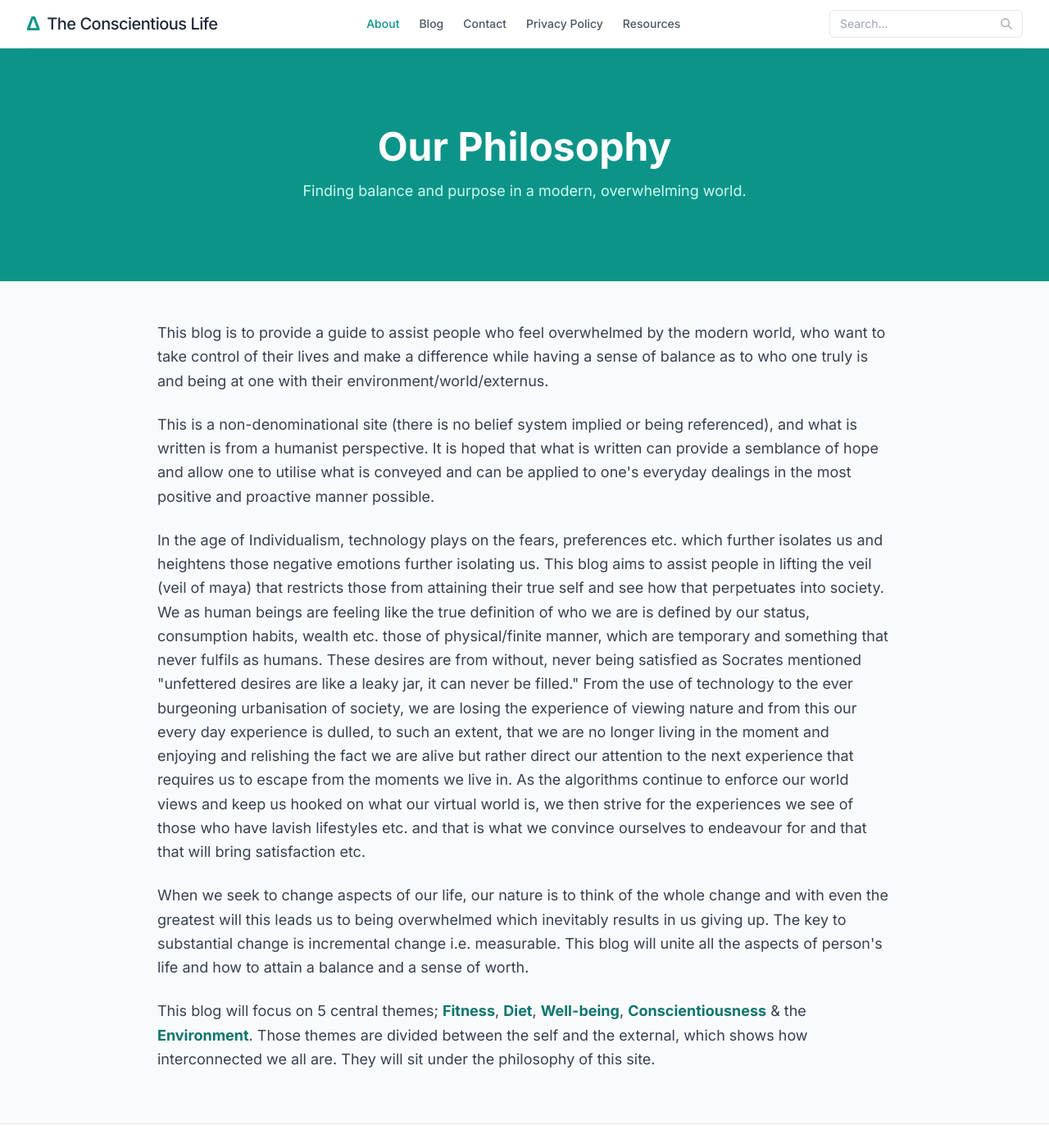
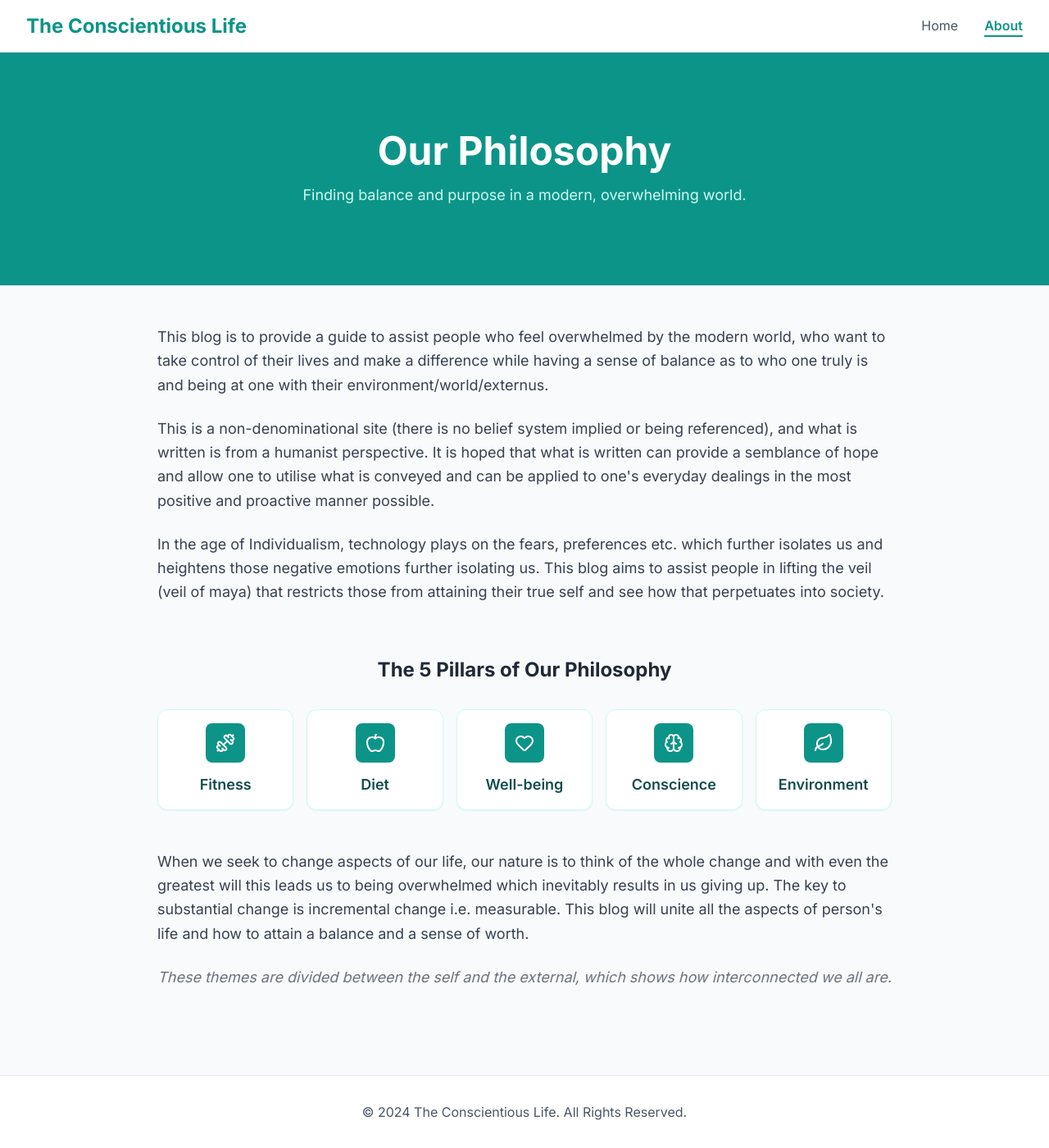
Before and after one commit to theconscientiouslife1-coder/TheCL, a Jekyll site: the page About.html, which Jekyll copies as it is, in a window 1280 px wide and 1400 px high. Shown: the whole window at 82% size. Built offline with Jekyll 4.4.1, drawn with Linux system fonts in a browser that asks for light colours; nearby versions of some CDN libraries.

Commit message:
Update About page: teal hero, pillar icons, and cleaned nav

```diff
--- a/About.html
+++ b/About.html
@@ -5,11 +5,11 @@
     <meta name="viewport" content="width=device-width, initial-scale=1.0">
     <title>About - The Conscientious Life</title>
     <script src="https://cdn.tailwindcss.com"></script>
+    <script src="https://unpkg.com/lucide@latest"></script>
     <link rel="preconnect" href="https://fonts.googleapis.com">
     <link rel="preconnect" href="https://fonts.gstatic.com" crossorigin>
     <link href="https://fonts.googleapis.com/css2?family=Inter:wght@400;500;600;700&display=swap" rel="stylesheet">
     <style>
-        /* Custom styles for the font and layout */
         body {
             font-family: 'Inter', sans-serif;
             display: flex;
@@ -20,7 +20,6 @@
             flex-grow: 1;
         }
 
-        /* Keyframe for the slide-up animation (RESTORED FIX) */
         @keyframes slide-up-and-fade {
             0% {
                 opacity: 0;
@@ -32,47 +31,34 @@
             }
         }
         .slide-up {
-            animation: slide-up-and-fade 0.7s ease-out forwards;
-        }
-        .opacity-0 {
-            opacity: 0;
+            animation: slide-up-and-fade 0.8s ease-out forwards;
         }
     </style>
 </head>
-<body class="bg-gray-50 text-gray-800">
+<body class="bg-gray-50 text-gray-900">
 
-    <header class="bg-white shadow-sm">
-        <div class="container mx-auto px-4 sm:px-6 lg:px-8">
-            <div class="flex justify-between items-center py-3 border-b border-gray-200">
-                <a href="index.html" class="flex items-center space-x-2 text-gray-800">
-                    <span class="text-xl md:text-2xl font-bold text-teal-600">Δ</span>
-                    <span class="text-lg md:text-xl font-medium tracking-tight">The Conscientious Life</span>
-                </a>
-                <nav class="hidden md:flex items-center space-x-6 text-sm font-medium text-gray-600">
-                    <a href="about.html" class="hover:text-teal-600 transition-colors text-teal-600">About</a>
-                    <a href="index.html" class="hover:text-teal-600 transition-colors">Blog</a>
-                    <a href="#" class="hover:text-teal-600 transition-colors">Contact</a>
-                    <a href="#" class="hover:text-teal-600 transition-colors">Privacy Policy</a>
-                    <a href="#" class="hover:text-teal-600 transition-colors">Resources</a>
-                </nav>
-                <div class="relative hidden md:block">
-                    <input type="text" placeholder="Search..." class="border rounded-md py-1.5 px-3 text-sm focus:outline-none focus:ring-2 focus:ring-teal-500 focus:border-transparent transition">
-                    <svg class="w-4 h-4 absolute right-3 top-1/2 -translate-y-1/2 text-gray-400" xmlns="http://www.w3.org/2000/svg" fill="none" viewBox="0 0 24 24" stroke="currentColor">
-                        <path stroke-linecap="round" stroke-linejoin="round" stroke-width="2" d="M21 21l-6-6m2-5a7 7 0 11-14 0 7 7 0 0114 0z" />
-                    </svg>
+    <header class="bg-white shadow-sm sticky top-0 z-50">
+        <nav class="container mx-auto px-4 sm:px-6 lg:px-8 py-4 flex justify-between items-center">
+            <div class="text-2xl font-bold text-teal-600">
+                <a href="index.html">The Conscientious Life</a>
             </div>
+
+            <div class="hidden md:flex space-x-8">
+                <a href="index.html" class="text-gray-600 hover:text-teal-600 transition-colors">Home</a>
+                <a href="About.html" class="text-teal-600 font-semibold border-b-2 border-teal-600">About</a>
+            </div>
+
             <div class="md:hidden">
-                    <button id="mobile-menu-button" class="text-gray-600 hover:text-gray-800">
-                        <svg class="w-6 h-6" fill="none" stroke="currentColor" viewBox="0 0 24 24" xmlns="http://www.w3.org/2000/svg"><path stroke-linecap="round" stroke-linejoin="round" stroke-width="2" d="M4 6h16M4 12h16m-7 6h7"></path></svg>
+                <button id="mobile-menu-button" class="text-gray-600 hover:text-teal-600 focus:outline-none">
+                    <i data-lucide="menu" class="w-6 h-6"></i>
                 </button>
             </div>
-            </div>
-            <div id="mobile-menu" class="hidden md:hidden py-2">
-                <a href="about.html" class="block px-4 py-2 text-sm text-gray-600 hover:bg-gray-100">About</a>
-                <a href="index.html" class="block px-4 py-2 text-sm text-gray-600 hover:bg-gray-100">Blog</a>
-                <a href="#" class="block px-4 py-2 text-sm text-gray-600 hover:bg-gray-100">Contact</a>
-                <a href="#" class="block px-4 py-2 text-sm text-gray-600 hover:bg-gray-100">Privacy Policy</a>
-                <a href="#" class="block px-4 py-2 text-sm text-gray-600 hover:bg-gray-100">Resources</a>
+        </nav>
+
+        <div id="mobile-menu" class="hidden md:hidden bg-white border-t">
+            <div class="px-4 py-2 space-y-1">
+                <a href="index.html" class="block py-2 text-gray-600 hover:text-teal-600">Home</a>
+                <a href="About.html" class="block py-2 text-teal-600 font-semibold">About</a>
             </div>
         </div>
     </header>
@@ -91,9 +77,46 @@
             <div class="max-w-4xl mx-auto space-y-6 text-lg text-gray-700 leading-relaxed animate-on-scroll opacity-0">
                 <p>This blog is to provide a guide to assist people who feel overwhelmed by the modern world, who want to take control of their lives and make a difference while having a sense of balance as to who one truly is and being at one with their environment/world/externus.</p>
                 <p>This is a non-denominational site (there is no belief system implied or being referenced), and what is written is from a humanist perspective. It is hoped that what is written can provide a semblance of hope and allow one to utilise what is conveyed and can be applied to one's everyday dealings in the most positive and proactive manner possible.</p>
-            <p>In the age of Individualism, technology plays on the fears, preferences etc. which further isolates us and heightens those negative emotions further isolating us. This blog aims to assist people in lifting the veil (veil of maya) that restricts those from attaining their true self and see how that perpetuates into society. We as human beings are feeling like the true definition of who we are is defined by our status, consumption habits, wealth etc. those of physical/finite manner, which are temporary and something that never fulfils as humans. These desires are from without, never being satisfied as Socrates mentioned "unfettered desires are like a leaky jar, it can never be filled." From the use of technology to the ever burgeoning urbanisation of society, we are losing the experience of viewing nature and from this our every day experience is dulled, to such an extent, that we are no longer living in the moment and enjoying and relishing the fact we are alive but rather direct our attention to the next experience that requires us to escape from the moments we live in. As the algorithms continue to enforce our world views and keep us hooked on what our virtual world is, we then strive for the experiences we see of those who have lavish lifestyles etc. and that is what we convince ourselves to endeavour for and that that will bring satisfaction etc.</p>
-            <p>When we seek to change aspects of our life, our nature is to think of the whole change and with even the greatest will this leads us to being overwhelmed which inevitably results in us giving up. The key to substantial change is incremental change i.e. measurable. This blog will unite all the aspects of person's life and how to attain a balance and a sense of worth.</p>
-            <p>This blog will focus on 5 central themes; <strong class="text-teal-700">Fitness</strong>, <strong class="text-teal-700">Diet</strong>, <strong class="text-teal-700">Well-being</strong>, <strong class="text-teal-700">Conscientiousness</strong> & the <strong class="text-teal-700">Environment</strong>. Those themes are divided between the self and the external, which shows how interconnected we all are. They will sit under the philosophy of this site.</p>
+                <p>In the age of Individualism, technology plays on the fears, preferences etc. which further isolates us and heightens those negative emotions further isolating us. This blog aims to assist people in lifting the veil (veil of maya) that restricts those from attaining their true self and see how that perpetuates into society.</p>
+
+                <div class="pt-10">
+                    <h3 class="text-2xl font-bold text-gray-800 mb-8 text-center">The 5 Pillars of Our Philosophy</h3>
+                    <div class="grid grid-cols-2 md:grid-cols-5 gap-4 text-center">
+                        <div class="flex flex-col items-center p-4 rounded-xl bg-white shadow-sm border border-teal-100 transition-transform hover:scale-105">
+                            <div class="p-3 bg-teal-600 rounded-lg text-white mb-3">
+                                <i data-lucide="dumbbell" class="w-6 h-6"></i>
+                            </div>
+                            <span class="font-semibold text-teal-900">Fitness</span>
+                        </div>
+                        <div class="flex flex-col items-center p-4 rounded-xl bg-white shadow-sm border border-teal-100 transition-transform hover:scale-105">
+                            <div class="p-3 bg-teal-600 rounded-lg text-white mb-3">
+                                <i data-lucide="apple" class="w-6 h-6"></i>
+                            </div>
+                            <span class="font-semibold text-teal-900">Diet</span>
+                        </div>
+                        <div class="flex flex-col items-center p-4 rounded-xl bg-white shadow-sm border border-teal-100 transition-transform hover:scale-105">
+                            <div class="p-3 bg-teal-600 rounded-lg text-white mb-3">
+                                <i data-lucide="heart" class="w-6 h-6"></i>
+                            </div>
+                            <span class="font-semibold text-teal-900">Well-being</span>
+                        </div>
+                        <div class="flex flex-col items-center p-4 rounded-xl bg-white shadow-sm border border-teal-100 transition-transform hover:scale-105">
+                            <div class="p-3 bg-teal-600 rounded-lg text-white mb-3">
+                                <i data-lucide="brain" class="w-6 h-6"></i>
+                            </div>
+                            <span class="font-semibold text-teal-900">Conscience</span>
+                        </div>
+                        <div class="flex flex-col items-center p-4 rounded-xl bg-white shadow-sm border border-teal-100 transition-transform hover:scale-105">
+                            <div class="p-3 bg-teal-600 rounded-lg text-white mb-3">
+                                <i data-lucide="leaf" class="w-6 h-6"></i>
+                            </div>
+                            <span class="font-semibold text-teal-900">Environment</span>
+                        </div>
+                    </div>
+                </div>
+
+                <p class="pt-6">When we seek to change aspects of our life, our nature is to think of the whole change and with even the greatest will this leads us to being overwhelmed which inevitably results in us giving up. The key to substantial change is incremental change i.e. measurable. This blog will unite all the aspects of person's life and how to attain a balance and a sense of worth.</p>
+                <p class="italic text-center text-gray-500">These themes are divided between the self and the external, which shows how interconnected we all are.</p>
             </div>
         </div>
     </main>
@@ -105,7 +128,10 @@
     </footer>
 
     <script>
-        // JavaScript for mobile menu toggle
+        // Initialize Icons
+        lucide.createIcons();
+
+        // Mobile menu toggle
         const mobileMenuButton = document.getElementById('mobile-menu-button');
         const mobileMenu = document.getElementById('mobile-menu');
 
@@ -113,8 +139,8 @@
             mobileMenu.classList.toggle('hidden');
         });
 
-        // Animation for sections that scroll into view (RESTORED FIX)
-        const observer = new IntersectionObserver((entries, observer) => {
+        // Intersection Observer for animations
+        const observer = new IntersectionObserver((entries) => {
             entries.forEach(entry => {
                 if (entry.isIntersecting) {
                     entry.target.classList.add('slide-up');
@@ -122,14 +148,11 @@
                     observer.unobserve(entry.target);
                 }
             });
-        }, {
-            threshold: 0.1 // Trigger when 10% of the element is visible
-        });
+        }, { threshold: 0.1 });
 
         document.querySelectorAll('.animate-on-scroll').forEach(section => {
             observer.observe(section);
         });
     </script>
-
 </body>
 </html>
```
Lines whose indentation alone changed are shown as unchanged.
